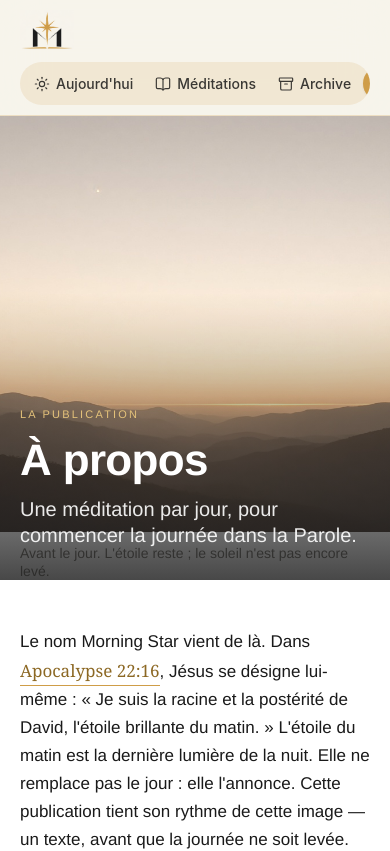
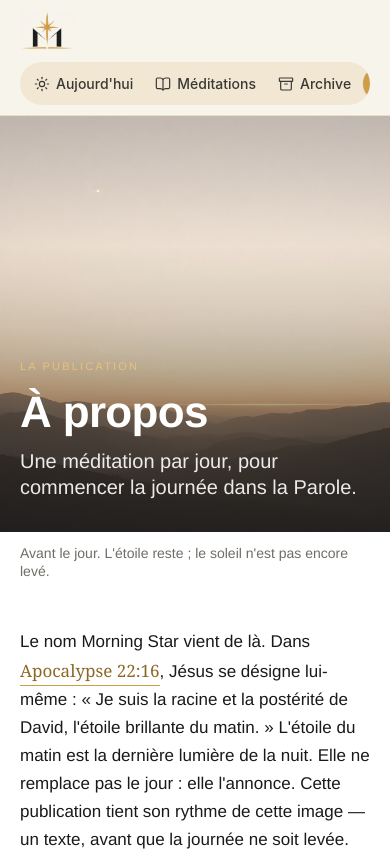
Before and after one commit to azerty-78/morning-star, a Next.js app: page /a-propos in a window 390 px wide. Shown: the top 851 px of the page. Built offline with nearby package versions, Linux system fonts and the light colour scheme; no server answers.

Commit message:
Refactor AboutArticle component structure for improved layout and styling: - Wrapped the Image and header elements in a div for better organization and responsiveness. - Maintained existing visual elements while enhancing the overall component structure.

```diff
--- a/src/components/public/about-article.tsx
+++ b/src/components/public/about-article.tsx
@@ -79,7 +79,8 @@ export function AboutArticle({
 
   return (
     <article>
-      <figure className="relative">
+      <figure>
+        <div className="relative">
           <Image
             src="/about/dawn.jpg"
             alt="Un ciel pâle avant le jour, une étoile encore visible au-dessus des collines."
@@ -101,6 +102,7 @@ export function AboutArticle({
               </p>
             </div>
           </header>
+        </div>
         <figcaption className="mx-auto max-w-[var(--ms-container-narrow)] px-[var(--ms-gutter)] pt-3">
           <Typography variant="meta">
             Avant le jour. L&apos;étoile reste ; le soleil n&apos;est pas encore
```
Lines whose indentation alone changed are shown as unchanged.
